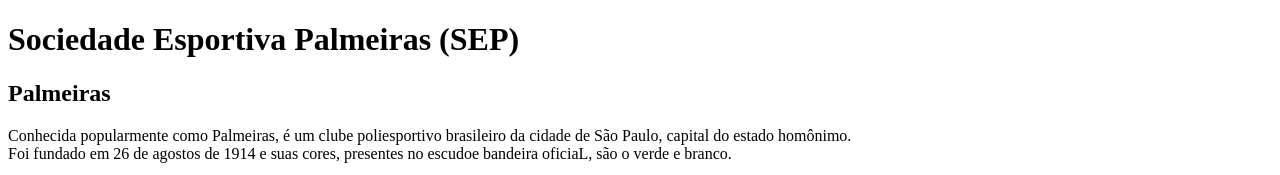
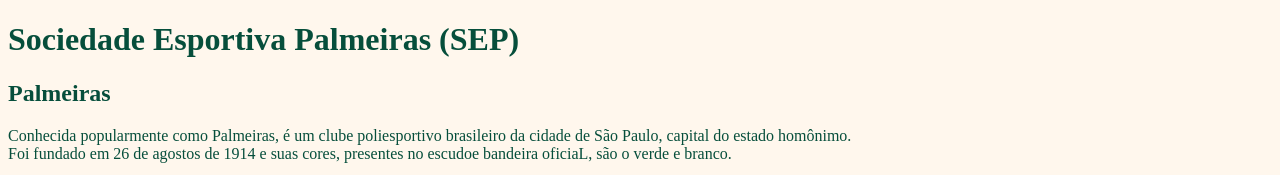
Before and after one commit to Ystellaeikonozumatrolezi12a/atividade4, a plain HTML site: page index.html in a window 1280 px wide. Shown: the top 175 px of the page. Drawn offline with Linux system fonts and the light colour scheme.

Commit message:
style: body background-color and color

```diff
--- a/index.html
+++ b/index.html
@@ -7,7 +7,7 @@
     <title>Sociedade Esportiva Palmeiras</title>
 </head>
 <body>
-    <h1 class="palmeiras">Sociedade Esportiva Palmeiras (SEP)</h1>
+    <h1>Sociedade Esportiva Palmeiras (SEP)</h1>
 <div><h2>Palmeiras</h2>
     <p>Conhecida popularmente como Palmeiras, é um clube poliesportivo brasileiro da cidade de São Paulo, capital do estado homônimo. <br>
         Foi fundado em 26 de agostos de 1914 e suas cores, presentes no escudoe bandeira oficiaL, são o verde e branco. </p>
--- a/style.css
+++ b/style.css
@@ -0,0 +1,4 @@
+body {
+   background-color: #fff7ed;
+   color: #064e3b;
+}
```
